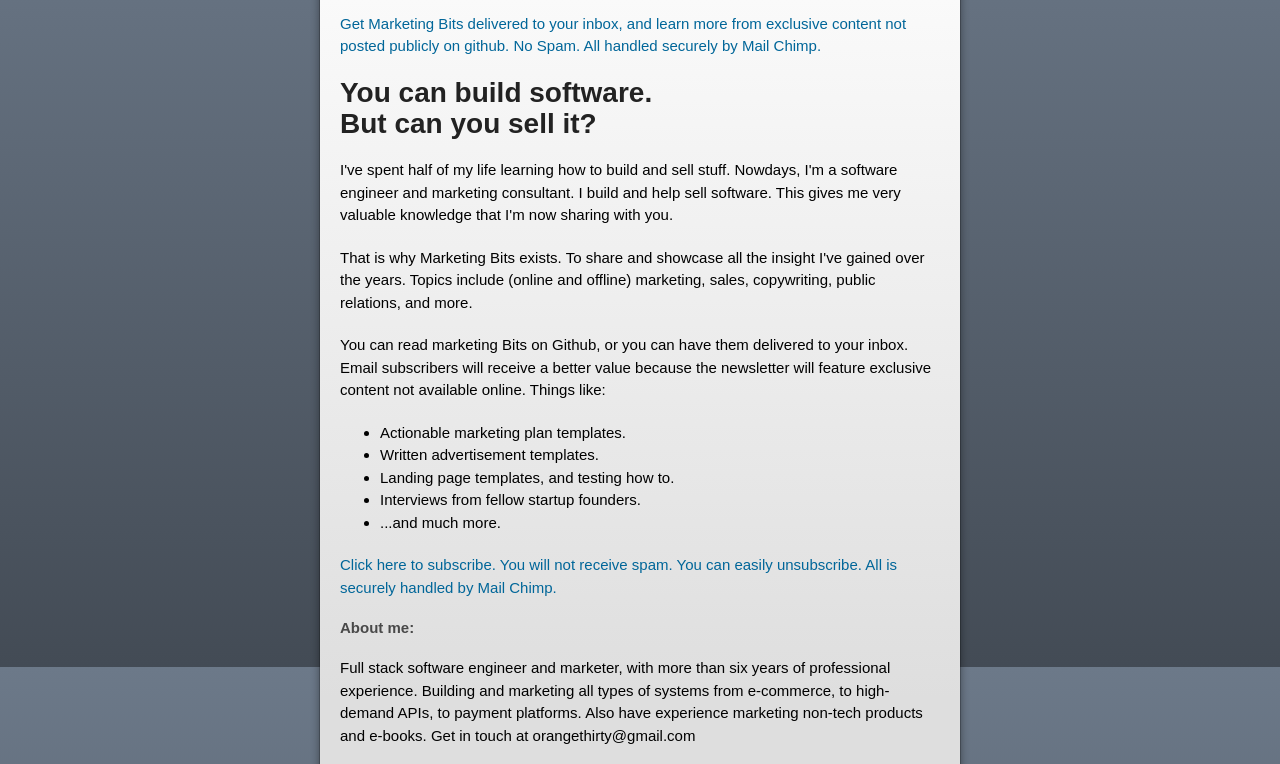
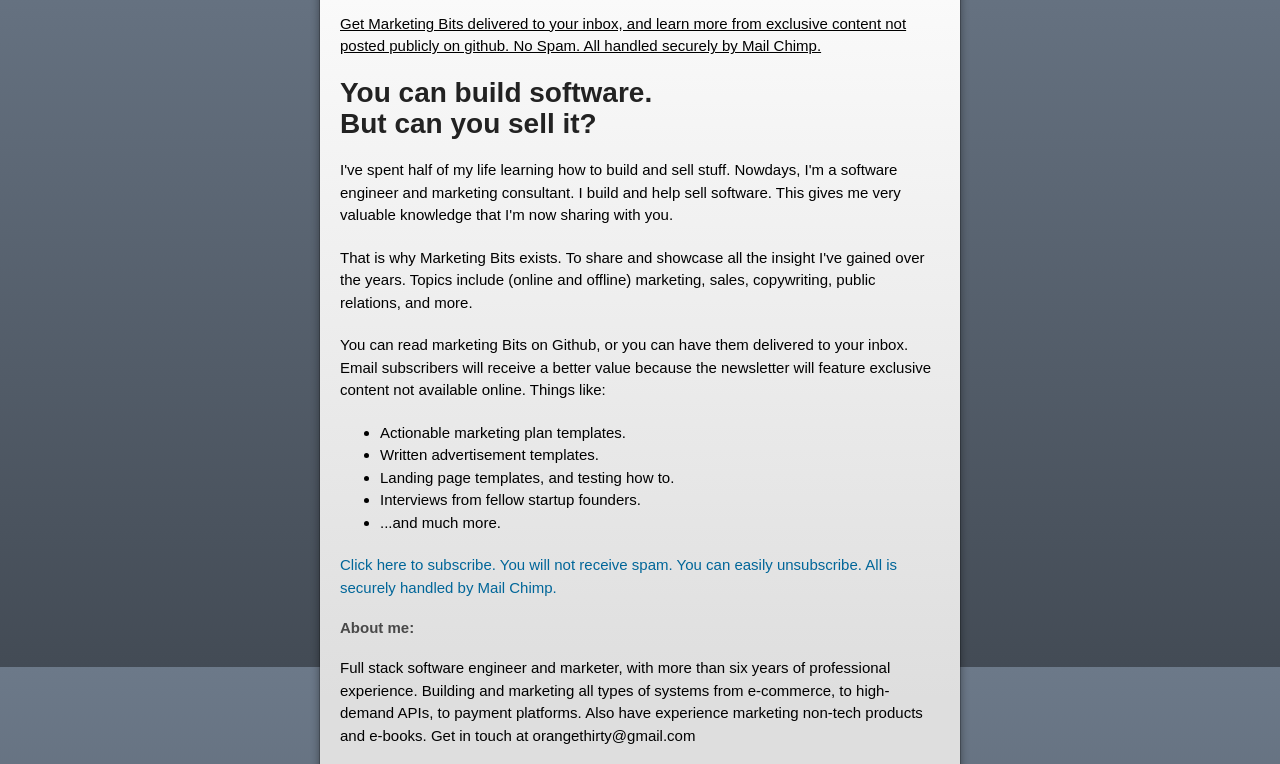
Before and after one commit to afcarl/marketing_bits, a plain HTML site: page index.html in a window 1280 px wide. Shown: the part 133-897 px from the top of the page. Drawn offline with Linux system fonts and the light colour scheme; grey boxes are pictures that could not be loaded.

Commit message:
minor cosmetic changes based on testing and feedback. The color of the links was too light.

```diff
--- a/index.html
+++ b/index.html
@@ -29,7 +29,7 @@
         </ul>
       </header>
       <section>
-      <p><a href="http://eepurl.com/t2tyL">Get Marketing Bits delivered to your inbox, and learn more from exclusive content not posted publicly on github. No Spam. All handled securely by Mail Chimp.</a></p>
+      <p><a class="subscribe" href="http://eepurl.com/t2tyL">Get Marketing Bits delivered to your inbox, and learn more from exclusive content not posted publicly on github. No Spam. All handled securely by Mail Chimp.</a></p>
         <h1>You can build software.<br> But can you sell it?</h1>
 
        <p> I've spent half of my life learning how to build and sell stuff. Nowdays, I'm a software
--- a/stylesheets/styles.css
+++ b/stylesheets/styles.css
@@ -40,6 +40,8 @@ a {
   color: #069;
   text-decoration: none;
 }
+
+.subscribe {color: #000; text-decoration: underline;}
 
 p {
   margin: 0 0 20px;
```
